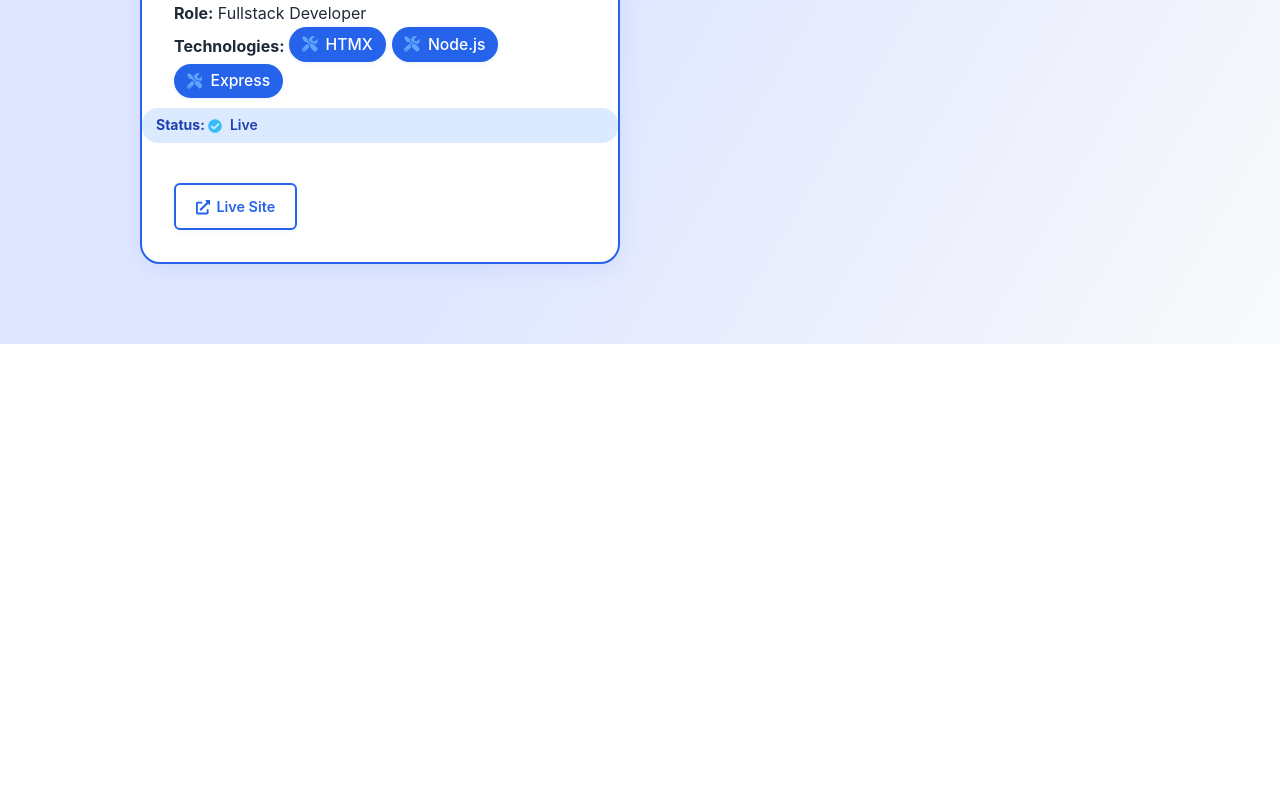
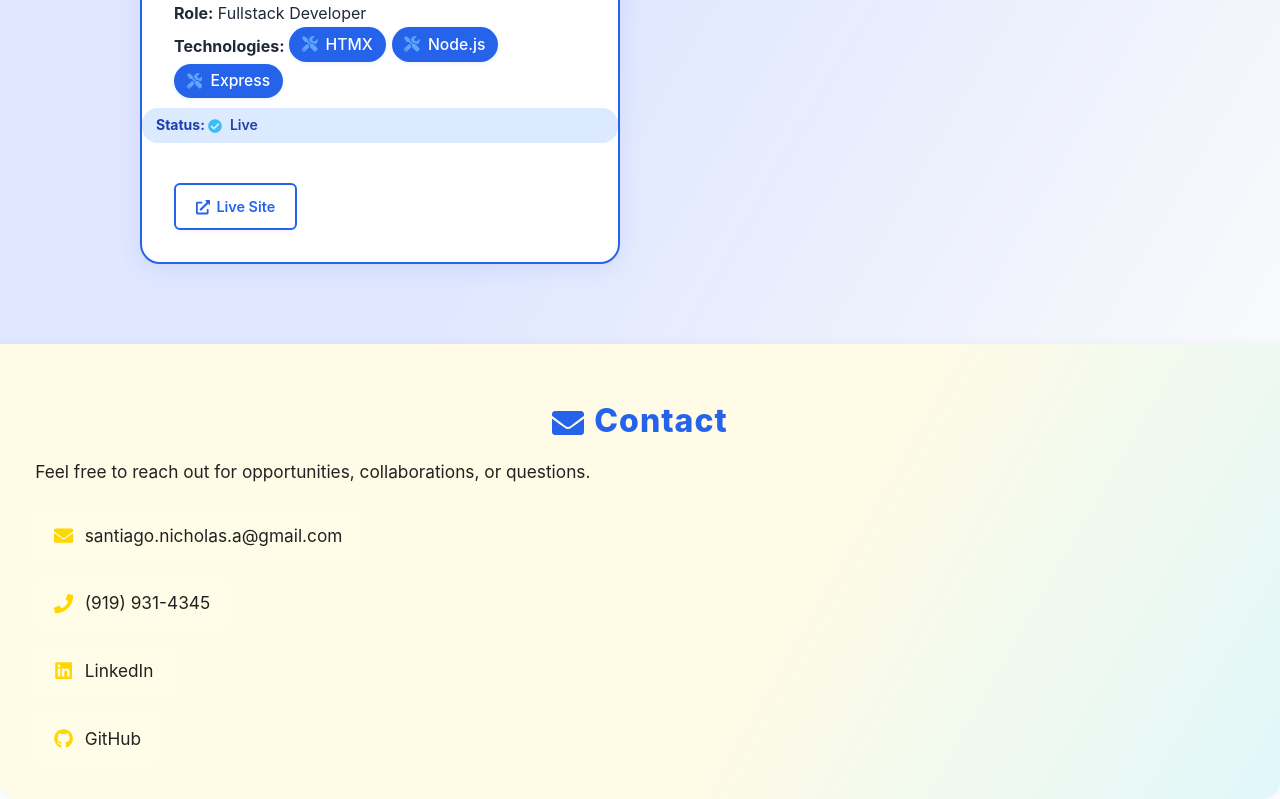
Before and after one commit to NiDaSanti/santi-portfolio, a React (Create React App) app: page / in a window 1280 px wide. Shown: the part 4955-5754 px from the top of the page. Before the commit the page ends 5299 px from the top, so only its background shows below. Built offline with nearby package versions, Linux system fonts and the light colour scheme.

Commit message:
added contact me

```diff
--- a/src/Dashboard/Dashboard.jsx
+++ b/src/Dashboard/Dashboard.jsx
@@ -4,6 +4,7 @@ import Hero from '../components/Hero';
 import About from '../components/About';
 import Experience from '../components/Experience';
 import Projects from '../components/Projects';
+import Contact from '../components/Contact';
 
 const Dashboard = () => {
   return(
@@ -13,6 +14,7 @@ const Dashboard = () => {
       <About />
       <Experience />
       <Projects />
+      <Contact />
     </>
   )
 }
--- /dev/null
+++ b/src/components/Contact.css
@@ -0,0 +1,65 @@
+.contact-section {
+  background: linear-gradient(120deg, #fffbe6 60%, #e0f7fa 100%);
+  color: #222;
+  padding: 3.2rem 2.2rem 2.2rem 2.2rem;
+  border-radius: 0 0 18px 18px;
+  box-shadow: 0 2px 12px rgba(37,99,235,0.07);
+  width: 100%;
+  margin: 0;
+  text-align: left;
+  border-top: none;
+  border-left: none;
+  position: relative;
+  overflow: visible;
+}
+
+.contact-section h2 {
+  color: #2563eb;
+  font-size: 2rem;
+  margin-bottom: 0.7rem;
+  letter-spacing: 1px;
+  text-shadow: none;
+  font-weight: 800;
+  text-align: center;
+}
+
+.contact-section p {
+  font-size: 1.08rem;
+  margin-bottom: 1.5rem;
+  color: #222;
+  font-style: normal;
+  text-align: left;
+  line-height: 1.7;
+}
+
+.contact-list {
+  display: flex;
+  flex-direction: column;
+  gap: 1.1rem;
+  align-items: flex-start;
+}
+
+.contact-item {
+  display: flex;
+  align-items: center;
+  gap: 0.7rem;
+  font-size: 1.08rem;
+  color: #222;
+  text-decoration: none;
+  background: #fffde7;
+  padding: 0.7rem 1.2rem;
+  border-radius: 6px;
+  transition: background 0.2s, color 0.2s;
+  cursor: pointer;
+  box-shadow: none;
+}
+
+.contact-item:hover {
+  background: #222;
+  color: #fff;
+}
+
+.contact-item svg {
+  font-size: 1.2rem;
+  color: #ffd600;
+}
--- /dev/null
+++ b/src/components/Contact.jsx
@@ -0,0 +1,28 @@
+import React from 'react';
+import './Contact.css';
+import { FaEnvelope, FaLinkedin, FaGithub, FaPhone } from 'react-icons/fa';
+
+const Contact = () => {
+  return (
+    <section className="contact-section" id="contact">
+  <h2><FaEnvelope style={{marginRight: '10px', verticalAlign: 'middle'}} />Contact</h2>
+      <p>Feel free to reach out for opportunities, collaborations, or questions.</p>
+      <div className="contact-list">
+        <a href="mailto:santiago.nicholas.a@gmail.com" className="contact-item" aria-label="Email">
+          <FaEnvelope /> santiago.nicholas.a@gmail.com
+        </a>
+        <a href="tel:+19199314345" className="contact-item" aria-label="Phone">
+          <FaPhone /> (919) 931-4345
+        </a>
+        <a href="https://www.linkedin.com/in/nicholassantiago" target="_blank" rel="noopener noreferrer" className="contact-item" aria-label="LinkedIn">
+          <FaLinkedin /> LinkedIn
+        </a>
+        <a href="https://github.com/NiDaSanti" target="_blank" rel="noopener noreferrer" className="contact-item" aria-label="GitHub">
+          <FaGithub /> GitHub
+        </a>
+      </div>
+    </section>
+  );
+};
+
+export default Contact;
--- a/src/components/Hero.jsx
+++ b/src/components/Hero.jsx
@@ -23,7 +23,7 @@ const Hero = () => {
           <p>
             I bring a decade of military leadership, a strong record in sales, and hands-on experience in software development. I build solutions that drive results.
           </p>
-          <a href="/2024-santiago-resume.pdf" target="_blank" rel="noopener noreferrer" className="resume-btn">
+          <a href="/santiago-resume-2025.pdf" target="_blank" rel="noopener noreferrer" className="resume-btn">
             <FaFileDownload style={{marginRight: '8px', verticalAlign: 'middle'}} />
             Resume (PDF)
           </a>
```
Also changed, not shown: 2 other files (tests, documents, lock files or other folders).
